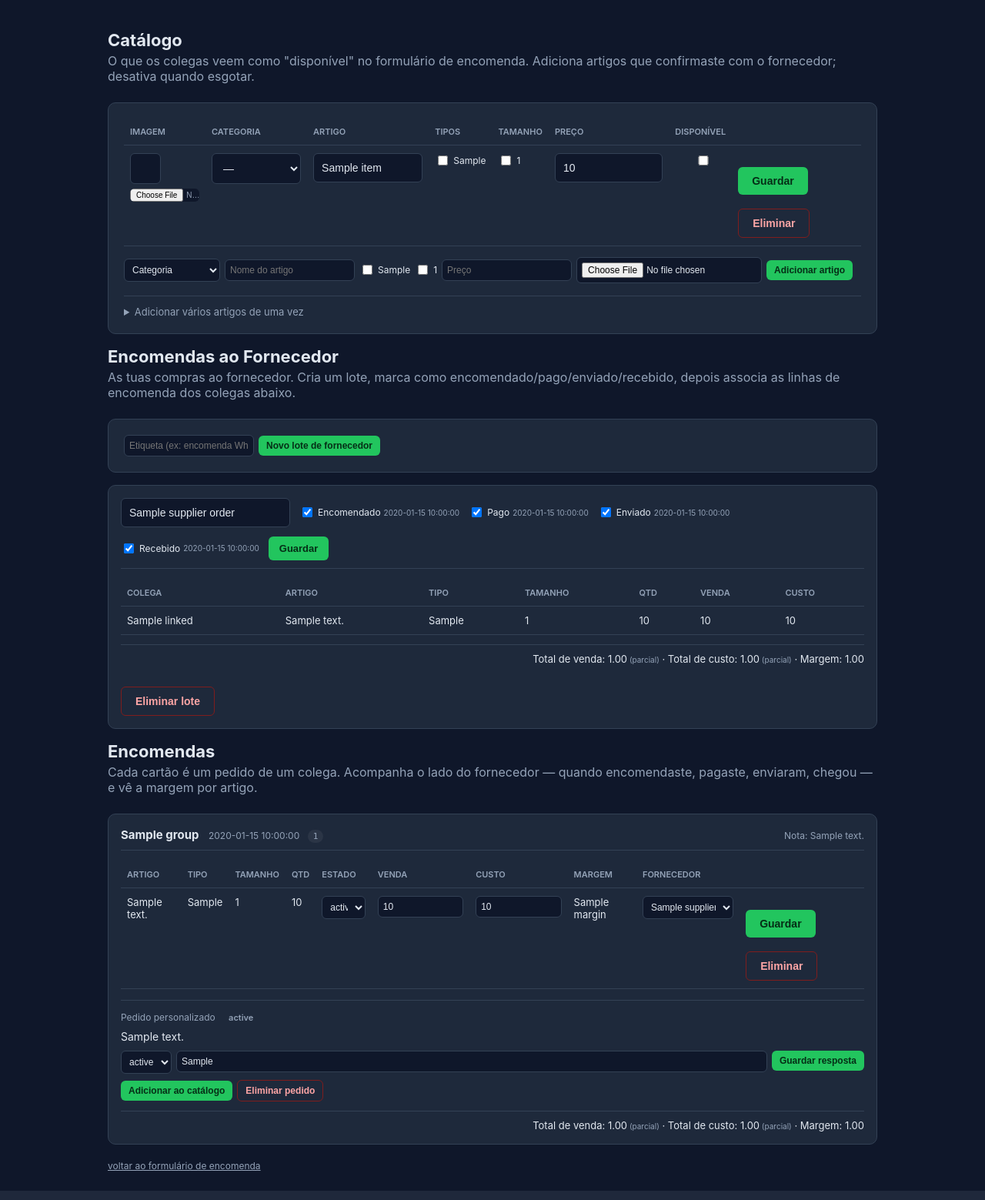
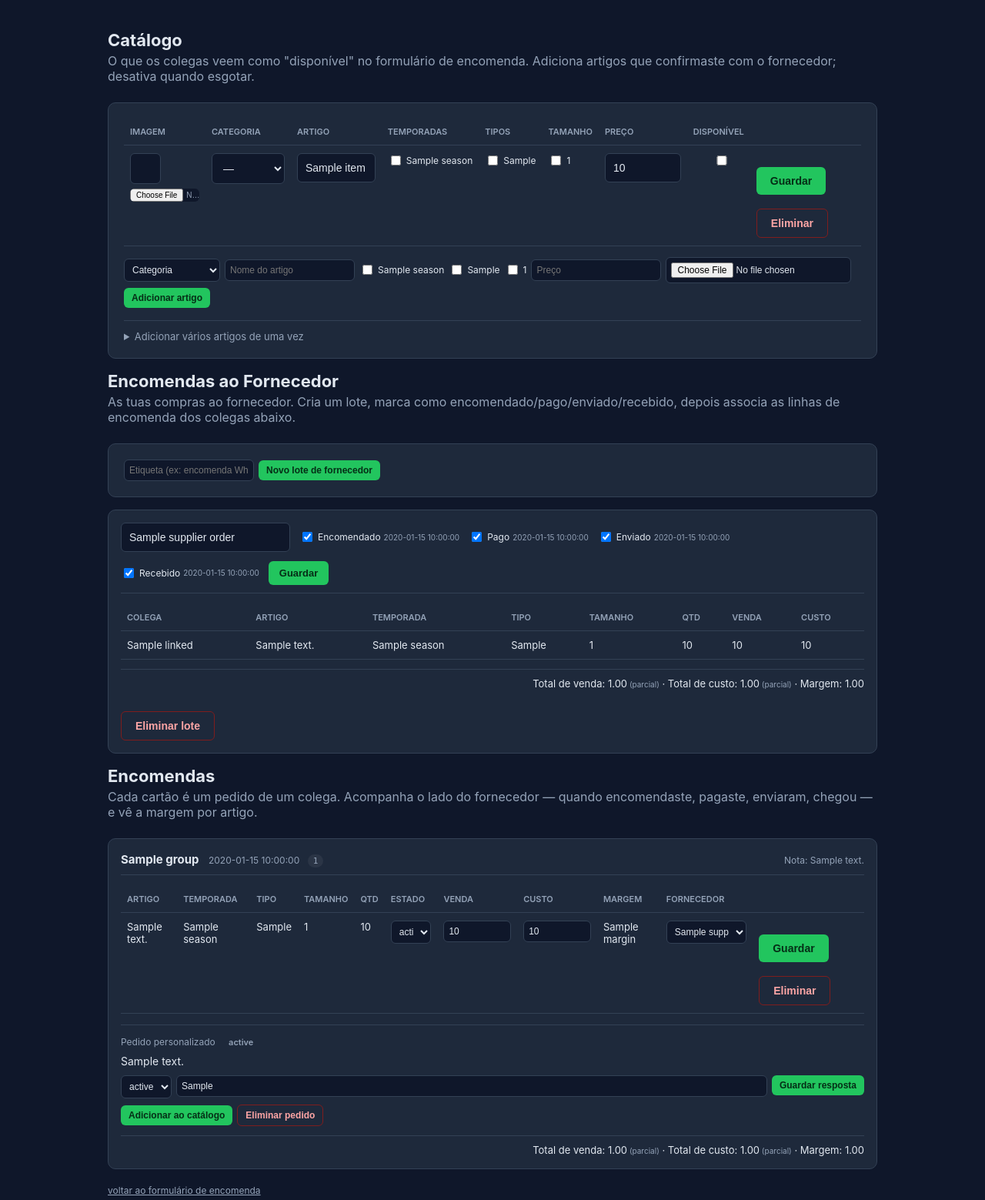
Before and after one commit to ozerebelo/plr-jerseys, a Flask app: template templates/admin.html in a window 1280 px wide. Shown: the top 1559 px of the page at 77% size. Run offline with Flask 3, Linux system fonts and the light colour scheme; the template is opened without the code that fills it: most values are stand-ins (such as "Sample title", 1, 10 or a date in 2020); some libraries are stand-ins or nearby versions.

Commit message:
Add season field to catalog items
Mirrors the existing kit-type pattern: catalog items can list which
seasons they're available in (current season plus 3 previous, computed
automatically), and the order form gets a dependent season dropdown
alongside kit type and size.

```diff
--- a/app.py
+++ b/app.py
@@ -37,6 +37,8 @@ CATEGORIES = [
     "Vintage",
 ]
 KIT_TYPES = ["Casa", "Fora", "Alternativa", "Outro"]
+_season_start_year = datetime.now().year if datetime.now().month >= 7 else datetime.now().year - 1
+SEASONS = [f"{_season_start_year - i}/{_season_start_year - i + 1}" for i in range(4)]
 CUSTOM_REQUEST_STATUSES = ["pending", "answered", "rejected"]
 CUSTOM_REQUEST_STATUS_LABELS = {
     "pending": "Pendente",
@@ -96,12 +98,14 @@ def init_db():
                 request_id TEXT,
                 supplier_order_id INTEGER,
                 is_custom INTEGER NOT NULL DEFAULT 0,
-                kit_type TEXT
+                kit_type TEXT,
+                season TEXT
             )
             """
         )
         db.execute("ALTER TABLE orders ADD COLUMN IF NOT EXISTS is_custom INTEGER NOT NULL DEFAULT 0")
         db.execute("ALTER TABLE orders ADD COLUMN IF NOT EXISTS kit_type TEXT")
+        db.execute("ALTER TABLE orders ADD COLUMN IF NOT EXISTS season TEXT")
         db.execute(
             """
             CREATE TABLE IF NOT EXISTS catalog_items (
@@ -113,12 +117,14 @@ def init_db():
                 created_at TEXT NOT NULL,
                 image_url TEXT,
                 category TEXT,
-                kit_types TEXT
+                kit_types TEXT,
+                seasons TEXT
             )
             """
         )
         db.execute("ALTER TABLE catalog_items ADD COLUMN IF NOT EXISTS category TEXT")
         db.execute("ALTER TABLE catalog_items ADD COLUMN IF NOT EXISTS kit_types TEXT")
+        db.execute("ALTER TABLE catalog_items ADD COLUMN IF NOT EXISTS seasons TEXT")
         db.execute(
             """
             CREATE TABLE IF NOT EXISTS supplier_orders (
@@ -211,6 +217,7 @@ def create_order():
     notes = request.form.get("notes", "").strip()
     custom_request_text = request.form.get("custom_request", "").strip()
     item_names = request.form.getlist("item_description[]")
+    seasons = request.form.getlist("season[]")
     kit_types = request.form.getlist("kit_type[]")
     sizes = request.form.getlist("size[]")
     quantities = request.form.getlist("quantity[]")
@@ -224,6 +231,7 @@ def create_order():
     line_items = []
     for i, raw_name in enumerate(item_names):
         name = raw_name.strip()
+        season = seasons[i].strip() if i < len(seasons) else ""
         kit_type = kit_types[i].strip() if i < len(kit_types) else ""
         size = sizes[i].strip() if i < len(sizes) else ""
         if not name and not size:
@@ -247,6 +255,15 @@ def create_order():
                 )
             if not valid_kit_types:
                 kit_type = ""
+            valid_seasons = [s.strip() for s in (matched_item["seasons"] or "").split(",") if s.strip()]
+            if valid_seasons and season not in valid_seasons:
+                return render_template(
+                    "index.html",
+                    error="Uma das temporadas não é válida — volta a escolher da lista.",
+                    catalog=catalog,
+                )
+            if not valid_seasons:
+                season = ""
             is_custom = False
         else:
             if not name or not size:
@@ -255,6 +272,7 @@ def create_order():
                     error="Preenche o nome e o tamanho do artigo personalizado.",
                     catalog=catalog,
                 )
+            season = ""
             kit_type = ""
             is_custom = True
 
@@ -263,7 +281,7 @@ def create_order():
         except ValueError:
             quantity = 1
 
-        line_items.append((name, kit_type, size, quantity, is_custom))
+        line_items.append((name, season, kit_type, size, quantity, is_custom))
 
     if not coworker_name or (not line_items and not custom_request_text):
         return render_template(
@@ -274,13 +292,24 @@ def create_order():
 
     request_id = uuid.uuid4().hex[:8]
     created_at = datetime.now().isoformat(timespec="seconds")
-    for name, kit_type, size, quantity, is_custom in line_items:
+    for name, season, kit_type, size, quantity, is_custom in line_items:
         db.execute(
             """
-            INSERT INTO orders (coworker_name, item_description, kit_type, size, quantity, notes, status, created_at, request_id, is_custom)
-            VALUES (%s, %s, %s, %s, %s, %s, 'pending', %s, %s, %s)
+            INSERT INTO orders (coworker_name, item_description, season, kit_type, size, quantity, notes, status, created_at, request_id, is_custom)
+            VALUES (%s, %s, %s, %s, %s, %s, %s, 'pending', %s, %s, %s)
             """,
-            (coworker_name, name, kit_type or None, size, quantity, notes, created_at, request_id, 1 if is_custom else 0),
+            (
+                coworker_name,
+                name,
+                season or None,
+                kit_type or None,
+                size,
+                quantity,
+                notes,
+                created_at,
+                request_id,
+                1 if is_custom else 0,
+            ),
         )
 
     if custom_request_text:
@@ -418,6 +447,7 @@ def admin():
         sizes=SIZES,
         categories=CATEGORIES,
         kit_types=KIT_TYPES,
+        seasons=SEASONS,
         supplier_orders=supplier_orders,
         custom_request_statuses=CUSTOM_REQUEST_STATUSES,
         custom_request_status_labels=CUSTOM_REQUEST_STATUS_LABELS,
@@ -441,16 +471,17 @@ def bulk_add_catalog_items():
         if not name:
             continue
 
-        kit_types = [k.strip() for k in parts[2].split(",") if k.strip() in KIT_TYPES] if len(parts) > 2 else []
-        sizes = [s.strip() for s in parts[3].split(",") if s.strip() in SIZES] if len(parts) > 3 else []
-        price = parts[4] if len(parts) > 4 else ""
+        seasons = [s.strip() for s in parts[2].split(",") if s.strip() in SEASONS] if len(parts) > 2 else []
+        kit_types = [k.strip() for k in parts[3].split(",") if k.strip() in KIT_TYPES] if len(parts) > 3 else []
+        sizes = [s.strip() for s in parts[4].split(",") if s.strip() in SIZES] if len(parts) > 4 else []
+        price = parts[5] if len(parts) > 5 else ""
 
         db.execute(
             """
-            INSERT INTO catalog_items (name, size, price, available, created_at, category, kit_types)
-            VALUES (%s, %s, %s, 1, %s, %s, %s)
+            INSERT INTO catalog_items (name, size, price, available, created_at, category, kit_types, seasons)
+            VALUES (%s, %s, %s, 1, %s, %s, %s, %s)
             """,
-            (name, ", ".join(sizes), price, created_at, category or None, ", ".join(kit_types)),
+            (name, ", ".join(sizes), price, created_at, category or None, ", ".join(kit_types), ", ".join(seasons)),
         )
     db.commit()
 
@@ -461,6 +492,7 @@ def bulk_add_catalog_items():
 def add_catalog_item():
     name = request.form.get("name", "").strip()
     category = request.form.get("category", "").strip()
+    seasons = [s for s in request.form.getlist("seasons") if s in SEASONS]
     kit_types = [k for k in request.form.getlist("kit_types") if k in KIT_TYPES]
     sizes = [s for s in request.form.getlist("sizes") if s in SIZES]
     price = request.form.get("price", "").strip()
@@ -470,8 +502,8 @@ def add_catalog_item():
         db = get_db()
         db.execute(
             """
-            INSERT INTO catalog_items (name, size, price, available, created_at, image_url, category, kit_types)
-            VALUES (%s, %s, %s, 1, %s, %s, %s, %s)
+            INSERT INTO catalog_items (name, size, price, available, created_at, image_url, category, kit_types, seasons)
+            VALUES (%s, %s, %s, 1, %s, %s, %s, %s, %s)
             """,
             (
                 name,
@@ -481,6 +513,7 @@ def add_catalog_item():
                 image_url,
                 category or None,
                 ", ".join(kit_types),
+                ", ".join(seasons),
             ),
         )
         db.commit()
@@ -492,6 +525,7 @@ def add_catalog_item():
 def update_catalog_item(item_id):
     name = request.form.get("name", "").strip()
     category = request.form.get("category", "").strip()
+    seasons = [s for s in request.form.getlist("seasons") if s in SEASONS]
     kit_types = [k for k in request.form.getlist("kit_types") if k in KIT_TYPES]
     sizes = [s for s in request.form.getlist("sizes") if s in SIZES]
     price = request.form.get("price", "").strip()
@@ -505,10 +539,20 @@ def update_catalog_item(item_id):
     db.execute(
         """
         UPDATE catalog_items
-        SET name = %s, size = %s, price = %s, available = %s, image_url = %s, category = %s, kit_types = %s
+        SET name = %s, size = %s, price = %s, available = %s, image_url = %s, category = %s, kit_types = %s, seasons = %s
         WHERE id = %s
         """,
-        (name, ", ".join(sizes), price, available, image_url, category or None, ", ".join(kit_types), item_id),
+        (
+            name,
+            ", ".join(sizes),
+            price,
+            available,
+            image_url,
+            category or None,
+            ", ".join(kit_types),
+            ", ".join(seasons),
+            item_id,
+        ),
     )
     db.commit()
     return redirect(url_for("admin"))
--- a/public/style.css
+++ b/public/style.css
@@ -228,7 +228,7 @@ a.admin-link {
 
 .line-items-header {
   display: grid;
-  grid-template-columns: 2fr 1fr 1fr 70px 28px;
+  grid-template-columns: 2fr 1fr 1fr 1fr 70px 28px;
   gap: 8px;
   font-size: 12px;
   color: var(--muted);
@@ -244,7 +244,7 @@ a.admin-link {
 
 .line-item {
   display: grid;
-  grid-template-columns: 2fr 1fr 1fr 70px 28px;
+  grid-template-columns: 2fr 1fr 1fr 1fr 70px 28px;
   grid-template-rows: auto auto;
   gap: 8px;
   align-items: center;
--- a/templates/admin.html
+++ b/templates/admin.html
@@ -18,6 +18,7 @@
             <th>Imagem</th>
             <th>Categoria</th>
             <th>Artigo</th>
+            <th>Temporadas</th>
             <th>Tipos</th>
             <th>Tamanho</th>
             <th>Preço</th>
@@ -29,6 +30,7 @@
           {% for item in catalog %}
           {% set item_sizes = (item.size or '').split(',') | map('trim') | list %}
           {% set item_kit_types = (item.kit_types or '').split(',') | map('trim') | list %}
+          {% set item_seasons = (item.seasons or '').split(',') | map('trim') | list %}
           <tr>
             <td>
               {% if item.image_url %}
@@ -47,6 +49,13 @@
               </select>
             </td>
             <td><input type="text" name="name" form="catalog-form-{{ item.id }}" value="{{ item.name }}" required></td>
+            <td>
+              <div class="size-checks">
+                {% for s in seasons %}
+                <label class="size-check"><input type="checkbox" name="seasons" form="catalog-form-{{ item.id }}" value="{{ s }}" {% if s in item_seasons %}checked{% endif %}>{{ s }}</label>
+                {% endfor %}
+              </div>
+            </td>
             <td>
               <div class="size-checks">
                 {% for k in kit_types %}
@@ -74,7 +83,7 @@
           </tr>
           {% else %}
           <tr>
-            <td colspan="8" style="color: var(--muted);">Ainda não há artigos no catálogo.</td>
+            <td colspan="9" style="color: var(--muted);">Ainda não há artigos no catálogo.</td>
           </tr>
           {% endfor %}
         </tbody>
@@ -89,6 +98,11 @@
             {% endfor %}
           </select>
           <input type="text" name="name" placeholder="Nome do artigo" required>
+          <div class="size-checks">
+            {% for s in seasons %}
+            <label class="size-check"><input type="checkbox" name="seasons" value="{{ s }}">{{ s }}</label>
+            {% endfor %}
+          </div>
           <div class="size-checks">
             {% for k in kit_types %}
             <label class="size-check"><input type="checkbox" name="kit_types" value="{{ k }}">{{ k }}</label>
@@ -108,8 +122,8 @@
       <details class="bulk-add">
         <summary>Adicionar vários artigos de uma vez</summary>
         <form method="POST" action="{{ url_for('bulk_add_catalog_items') }}">
-          <label for="bulk_text">Um artigo por linha: <code>Categoria | Nome | Tipos | Tamanhos | Preço</code> &mdash; categoria deve ser uma das da lista ({{ categories | join(', ') }}); tipos ({{ kit_types | join(', ') }}), tamanhos e preço são opcionais. Adiciona imagens depois na tabela acima.</label>
-          <textarea id="bulk_text" name="bulk_text" rows="6" placeholder="La Liga | Real Madrid | Casa, Fora | M, L, XL | 25&#10;Premier League | Manchester City | Casa | S, M, L&#10;Vintage | Brasil 1994"></textarea>
+          <label for="bulk_text">Um artigo por linha: <code>Categoria | Nome | Temporadas | Tipos | Tamanhos | Preço</code> &mdash; categoria deve ser uma das da lista ({{ categories | join(', ') }}); temporadas ({{ seasons | join(', ') }}), tipos ({{ kit_types | join(', ') }}), tamanhos e preço são opcionais. Adiciona imagens depois na tabela acima.</label>
+          <textarea id="bulk_text" name="bulk_text" rows="6" placeholder="La Liga | Real Madrid | {{ seasons[0] }} | Casa, Fora | M, L, XL | 25&#10;Premier League | Manchester City | {{ seasons[0] }} | Casa | S, M, L&#10;Vintage | Brasil 1994 | {{ seasons[1] }}"></textarea>
           <button type="submit">Importar linhas</button>
         </form>
       </details>
@@ -147,13 +161,14 @@
       <div style="overflow-x: auto;">
         <table>
           <thead>
-            <tr><th>Colega</th><th>Artigo</th><th>Tipo</th><th>Tamanho</th><th>Qtd</th><th>Venda</th><th>Custo</th></tr>
+            <tr><th>Colega</th><th>Artigo</th><th>Temporada</th><th>Tipo</th><th>Tamanho</th><th>Qtd</th><th>Venda</th><th>Custo</th></tr>
           </thead>
           <tbody>
             {% for o in so.linked %}
             <tr>
               <td>{{ o.coworker_name }}</td>
               <td>{{ o.item_description }}</td>
+              <td>{{ o.season or "—" }}</td>
               <td>{{ o.kit_type or "—" }}</td>
               <td>{{ o.size }}</td>
               <td>{{ o.quantity }}</td>
@@ -206,6 +221,7 @@
           <thead>
             <tr>
               <th>Artigo</th>
+              <th>Temporada</th>
               <th>Tipo</th>
               <th>Tamanho</th>
               <th>Qtd</th>
@@ -221,6 +237,7 @@
             {% for order in group.lines %}
             <tr>
               <td>{{ order.item_description }}{% if order.is_custom %} <span class="badge-custom">Personalizado</span>{% endif %}</td>
+              <td>{{ order.season or "—" }}</td>
               <td>{{ order.kit_type or "—" }}</td>
               <td>{{ order.size }}</td>
               <td>{{ order.quantity }}</td>
```
Also changed, not shown: templates/index.html (+40 -22 lines).
